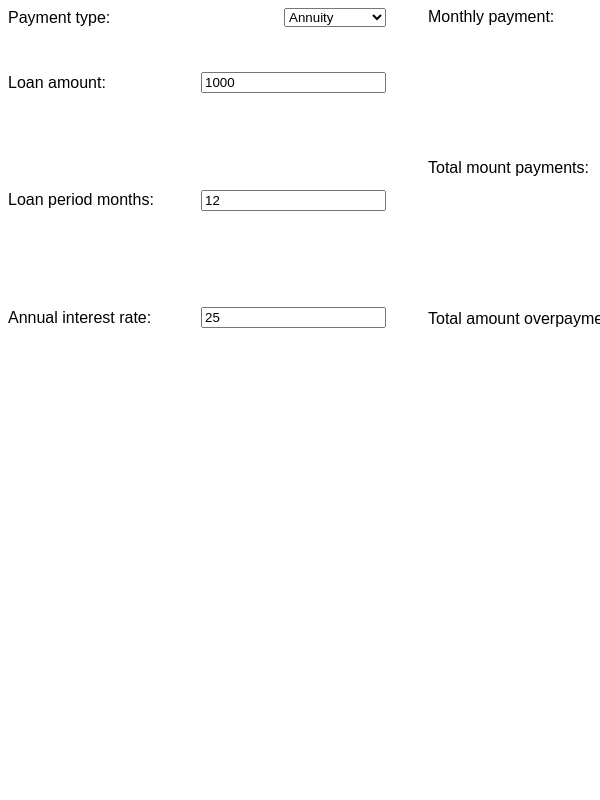
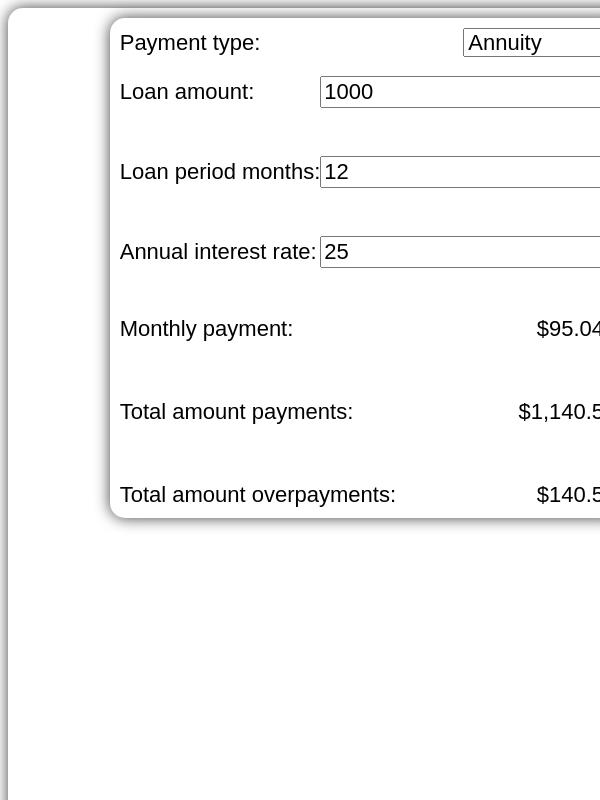
Before and after one commit to Artem123456789/loan-calc, an Angular app: page / in a window 600 px wide. Shown: the top 800 px of the page. Built offline with nearby package versions, Linux system fonts and the light colour scheme.

Commit message:
Maybe final commit

```diff
--- a/src/app/calc-number-field/calc-number-field.component.css
+++ b/src/app/calc-number-field/calc-number-field.component.css
@@ -1,11 +1,5 @@
-:root
-{
-    --label-pc-size: 17px;
-}
-
 :host
 {
-    width: 90%;
     display: flex;
     flex-direction: row;
     justify-content: space-between;
@@ -19,8 +13,42 @@
 
 @media screen and (min-width: 1300px)
 {
-    .field-label
+    :host
     {
-        font-size: var(--label-pc-size);
+        --font-size: 18px;
+        width: 90%;
+    }
+
+    .field-inp
+    {
+        font-size: var(--font-size);
     }
 }
+
+@media screen and (min-width: 600px) and (max-width: 1300px)
+{
+    :host
+    {
+        --font-size: 20px;
+        width: 90%;
+    }
+
+    .field-inp
+    {
+        font-size: var(--font-size);
+    }
+}
+
+@media screen and (max-width: 600px)
+{
+    :host
+    {
+        --font-size: 22px;
+        width: 100%;
+    }
+
+    .field-inp
+    {
+        font-size: var(--font-size);
+    }
+}
--- a/src/app/calc-root/calc-root.component.css
+++ b/src/app/calc-root/calc-root.component.css
@@ -7,6 +7,8 @@
     justify-content: space-between;
     align-items: center;
     font-family: Arial, Helvetica, sans-serif;
+    box-shadow: 0px 0px 15px 0px rgba(0, 0, 0, 0.75);
+    border-radius: 15px;
 }
 
 .calc-number-field-containter
@@ -32,9 +34,77 @@
 .calc-main-info
 {
     display: flex;
-    flex-direction: row;
     justify-content: space-between;
     align-items: center;
-    width: 100%;
     height: 40%;
+    box-shadow: 0px 0px 15px 0px rgba(0, 0, 0, 0.75);
+    border-radius: 15px;
+    padding: 10px;
 }
+
+@media screen and (min-width: 1300px)
+{
+    :host
+    {
+        --font-size: 18px;
+        --padding: 15px;
+        font-size: var(--font-size);
+        padding: var(--padding);
+    }
+
+    .calc-main-info
+    {
+        flex-direction: row;
+    }
+
+    .calc-interface
+    {
+        width: 60%;
+        height: 100%;
+    }
+}
+
+@media screen and (min-width: 600px) and (max-width: 1300px)
+{
+    :host
+    {
+        --padding: 15px;
+        --font-size: 20px;
+        font-size: var(--font-size);
+        padding: var(--padding);
+    }
+
+    .calc-main-info
+    {
+        flex-direction: row;
+    }
+
+    .calc-interface
+    {
+        width: 60%;
+        height: 100%;
+    }
+}
+
+@media screen and (max-width: 600px)
+{
+    :host
+    {
+        --font-size: 22px;
+        --padding: 10px;
+        font-size: var(--font-size);
+        padding: var(--padding);
+        height: 1200px;
+    }
+
+    .calc-main-info
+    {
+        flex-direction: column;
+    }
+
+    .calc-interface
+    {
+        width: 100%;
+        height: 50%;
+    }
+}
--- a/src/app/calc-root/calc-root.component.ts
+++ b/src/app/calc-root/calc-root.component.ts
@@ -16,6 +16,7 @@ export class CalcRootComponent implements OnInit, DoCheck {
   }
 
   ngDoCheck(){
+    //updated monthly payment, amount payments, amount overpayments, and differentiated payments list
     this.loanCalc.setMonthlyPayment();
   }
 
--- a/src/app/calc-select-loan-type/calc-select-loan-type.component.css
+++ b/src/app/calc-select-loan-type/calc-select-loan-type.component.css
@@ -1,11 +1,5 @@
-:root
-{
-    --label-pc-font-size: 14px;
-}
-
 :host
 {
-    width: 90%;
     display: flex;
     flex-direction: row;
     justify-content: space-between;
@@ -19,8 +13,42 @@
 
 @media screen and (min-width: 1300px)
 {
-    .payment-type-label
+    :host
     {
-        font-size: var(--label-pc-font-size, 14px);
+        --font-size: 18px;
+        width: 90%;
+    }
+
+    .loan-type
+    {
+        font-size: var(--font-size);
     }
 }
+
+@media screen and (min-width: 600px) and (max-width: 1300px)
+{
+    :host
+    {
+        --font-size: 20px;
+        width: 90%;
+    }
+
+    .loan-type
+    {
+        font-size: var(--font-size);
+    }
+}
+
+@media screen and (max-width: 600px)
+{
+    :host
+    {
+        --font-size: 22px;
+        width: 100%;
+    }
+
+    .loan-type
+    {
+        font-size: var(--font-size);
+    }
+}
--- a/src/app/calc-select-loan-type/calc-select-loan-type.component.html
+++ b/src/app/calc-select-loan-type/calc-select-loan-type.component.html
@@ -1,5 +1,5 @@
 <label for="calc-loan-payment-type" class="payment-type-label">Payment type</label>
-<select required [ngModel]="paymentTypeVal"
+<select class="loan-type" required [ngModel]="paymentTypeVal"
 (ngModelChange)="onPaymentTypeValChange($event)"
 name="calc-loan-payment-type" id="calc-loan-payment-type">
     <option value="annuity">Annuity</option>
--- a/src/app/differentiated-payments-info/differentiated-payments-info.component.css
+++ b/src/app/differentiated-payments-info/differentiated-payments-info.component.css
@@ -10,7 +10,7 @@
     border-collapse: collapse;
 }
 
-.dirrerentied-payments-summ
+.dirrerentied-payments-amount
 {
     text-align: end;
 }
--- a/src/app/differentiated-payments-info/differentiated-payments-info.component.html
+++ b/src/app/differentiated-payments-info/differentiated-payments-info.component.html
@@ -4,7 +4,7 @@
         <th class="dirrerentied-payments-head">Payment</th>
     </tr>
     <tr *ngFor="let payment of dirrerentiedPayments;let index = i;">
-        <td class="dirrerentied-payments-value dirrerentied-payments-date">{{ payment.date | date:'yyyy/mm/dd' }}</td>
-        <td class="dirrerentied-payments-value dirrerentied-payments-summ">{{ payment.payment | currency:'USD':'symbol':'1.1-3' }}</td>
+        <td class="dirrerentied-payments-value dirrerentied-payments-date">{{ payment.date | date:'MM/dd/yyyy' }}</td>
+        <td class="dirrerentied-payments-value dirrerentied-payments-amount">{{ payment.payment | currency:'USD':'symbol':'1.1-3' }}</td>
     </tr>
 </table>
--- a/src/app/loan-info/loan-info.component.css
+++ b/src/app/loan-info/loan-info.component.css
@@ -21,3 +21,30 @@
 {
     content: ":";
 }
+
+@media screen and (min-width: 1300px)
+{
+    :host
+    {
+        width: 40%;
+        height: 100%;
+    }
+}
+
+@media screen and (min-width: 600px) and (max-width: 1300px)
+{
+    :host
+    {
+        width: 40%;
+        height: 100%;
+    }
+}
+
+@media screen and (max-width: 600px)
+{
+    :host
+    {
+        width: 100%;
+        height: 40%;
+    }
+}
--- a/src/app/loan-info/loan-info.component.ts
+++ b/src/app/loan-info/loan-info.component.ts
@@ -15,7 +15,6 @@ export class LoanInfoComponent implements OnInit, DoCheck {
 
   ngDoCheck(){
     if(this.paymentType != 'annuity') this.monthlyPaymentLabel = 'Average monthly payment';
-    // console.log(this.monthlyPayment);
   }
 
   @Input() monthlyPayment: number;
@@ -24,6 +23,6 @@ export class LoanInfoComponent implements OnInit, DoCheck {
   @Input() paymentType: string;
 
   monthlyPaymentLabel: string = 'Monthly payment';
-  totalAmountPaymentsLabel: string = 'Total mount payments';
+  totalAmountPaymentsLabel: string = 'Total amount payments';
   totalAmountOverpaymentsLabel: string = 'Total amount overpayments';
 }
--- a/src/app/services/loan-calc-info.service.ts
+++ b/src/app/services/loan-calc-info.service.ts
@@ -3,15 +3,18 @@ import { Injectable } from '@angular/core';
 @Injectable({
   providedIn: 'root'
 })
+
 export class LoanCalcInfoService {
 
   constructor() { }
 
+  //service properties
   private _monthlyPayment: number = 0;
   private _totalAmountPayments: number = 0;
   private _totalAmountOverpayments: number = 0;
   private _differentedLoanPayment: Array<Object> = [];
 
+  //getters and setters for properties
   public get monthlyPayment(): number{
     return this._monthlyPayment;
   }
@@ -28,9 +31,12 @@ export class LoanCalcInfoService {
     return this._differentedLoanPayment;
   }
 
+  //calculates monthly payment
   public setMonthlyPayment(loanAmount: number, loanPeriodMonths: number, annualInterestRate: number, paymentType: string){
     const COUNT_MONTHS_YEAR = 12;
+    //calculates monthly payment if payment type is annuity
     if(paymentType == "annuity"){
+      //algorithm of calculating monthly payment
       let monthlyInterestRate = annualInterestRate / (100 * COUNT_MONTHS_YEAR);
       this._monthlyPayment =
       loanAmount*(
@@ -44,6 +50,7 @@ export class LoanCalcInfoService {
         )
       )
     }else{
+      //calculates monthly payment if payment type is differentiated
       const COUNT_DAYS_LEAP_YEAR = 366;
       let currentDate: Date = new Date();
       let countDaysYear: number = 0;
@@ -55,16 +62,17 @@ export class LoanCalcInfoService {
       let payment: number = 0;
       this._differentedLoanPayment = [];
       while(amountPrincipalAmountLoan > 0){
-        currentDate.setMonth(currentDate.getMonth() + 1);
-        countDaysYear = currentDate.getFullYear() % 400 == 0 || (currentDate.getFullYear() % 100 != 0 && currentDate.getFullYear() % 4 == 0) ? COUNT_DAYS_LEAP_YEAR : COUNT_DAYS_LEAP_YEAR - 1;
-        monthlyInterestRate = amountPrincipalAmountLoan * interestRate / countDaysYear * this.getCountDaysMonth(currentDate.getFullYear(), currentDate.getMonth());
+        currentDate.setMonth(currentDate.getMonth() + 1);//increments months
+        countDaysYear = currentDate.getFullYear() % 400 == 0 || (currentDate.getFullYear() % 100 != 0 && currentDate.getFullYear() % 4 == 0) ? COUNT_DAYS_LEAP_YEAR : COUNT_DAYS_LEAP_YEAR - 1;//determines whether the year is a leap year
+        monthlyInterestRate = amountPrincipalAmountLoan * interestRate / countDaysYear * this.getCountDaysMonth(currentDate.getFullYear(), currentDate.getMonth());//calculates monthly interest
         payment = loanBody + monthlyInterestRate;
-        this._differentedLoanPayment.push({date: currentDate, payment: payment});
+        this._differentedLoanPayment.push({date: new Date(currentDate.getTime()), payment: payment});//adds to array monthly payment info
         paymentsAmount += payment;
         amountPrincipalAmountLoan -= loanBody;
       }
       this._monthlyPayment = paymentsAmount / loanPeriodMonths;
     }
+    //sets total amount payments and total amount overpayments
     this._totalAmountPayments = this.monthlyPayment * loanPeriodMonths;
     this._totalAmountOverpayments = this._totalAmountPayments - loanAmount;
   }
--- a/src/app/services/loan-calc.service.ts
+++ b/src/app/services/loan-calc.service.ts
@@ -9,17 +9,19 @@ export class LoanCalcService {
   constructor(private loanInfo: LoanCalcInfoService) {
   }
 
+  //basic loan info properties
   private _loanAmount = {label: 'Loan amount', value: 1000};
   private _loanPeriodMonths = {label: 'Loan period months', value: 12};
   private _annualInterestRate = {label: 'Annual interest rate', value: 25};
+  private _loanPaymentType: string= "annuity";
 
-  private _selectedLoanPaymentType: string= "annuity";
-
+  //information for payment loan properties
   private _monthlyPayment: number = 0;
   private _totalAmountPayments: number = 0;
   private _totalAmountOverpayments: number = 0;
   private _differentedLoanPayment: Array<Object> = [];
 
+  //getters and setters for properties
   public get loanAmount(): Object{
     return this._loanAmount;
   }
@@ -33,11 +35,11 @@ export class LoanCalcService {
   }
 
   public get loanPaymentType(): string{
-    return this._selectedLoanPaymentType;
+    return this._loanPaymentType;
   }
 
   public set loanPaymentType(loanPaymentType: string){
-    this._selectedLoanPaymentType = loanPaymentType;
+    this._loanPaymentType = loanPaymentType;
   }
 
   public get monthlyPayment(): number{
@@ -60,8 +62,9 @@ export class LoanCalcService {
     this._differentedLoanPayment = [...differentedLoanPayment];
   }
 
+  //updates information about credit
   setMonthlyPayment(){
-    this.loanInfo.setMonthlyPayment(this._loanAmount.value, this._loanPeriodMonths.value, this._annualInterestRate.value, this._selectedLoanPaymentType);
+    this.loanInfo.setMonthlyPayment(this._loanAmount.value, this._loanPeriodMonths.value, this._annualInterestRate.value, this._loanPaymentType);
     this._monthlyPayment = this.loanInfo.monthlyPayment;
     this._totalAmountPayments = this.loanInfo.totalAmountPayments;
     this._totalAmountOverpayments = this.loanInfo.totalAmountOverpayments;
```
Also changed, not shown: src/polyfills.ts (+0 -57 lines).
